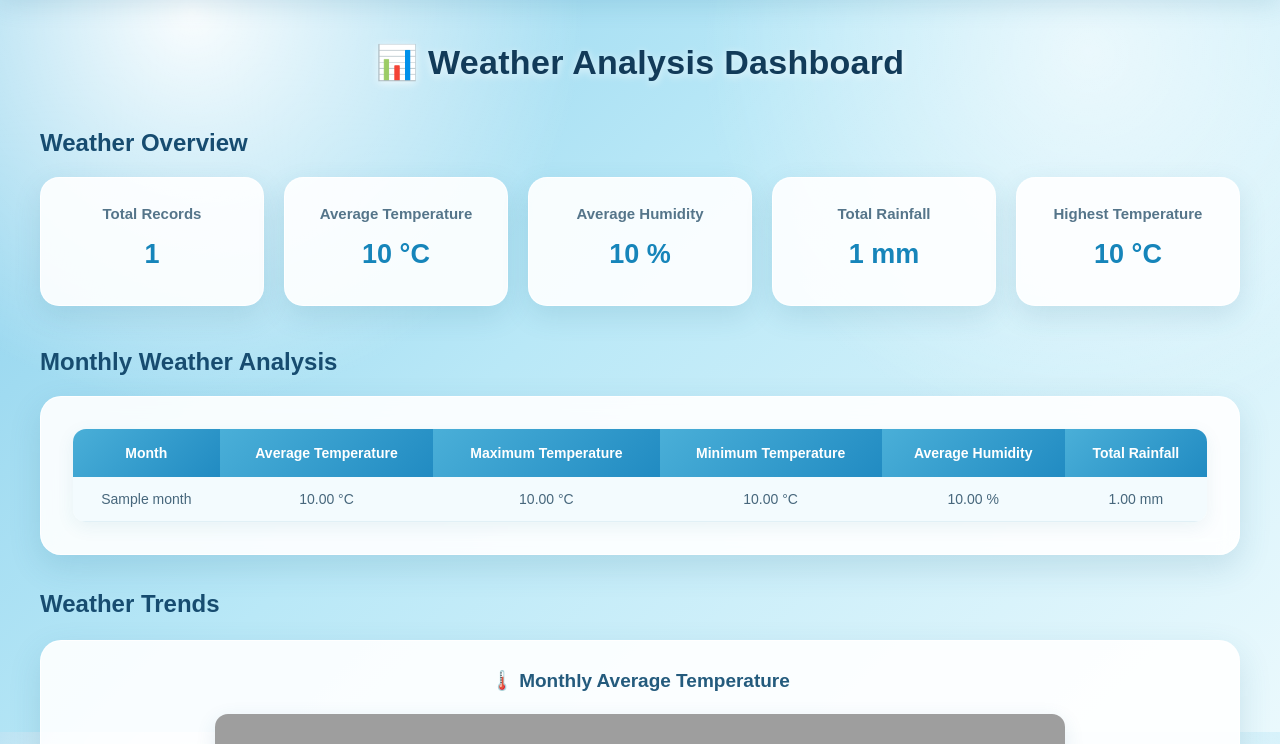
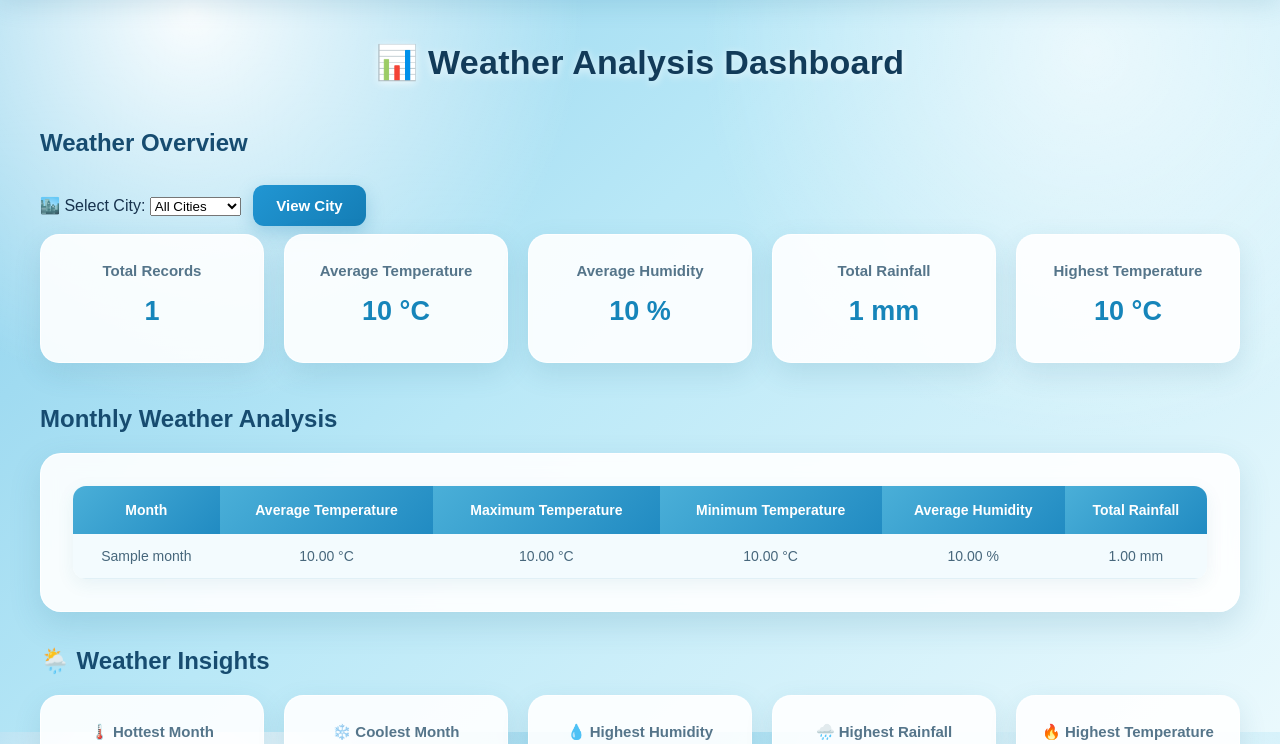
Before and after one commit to EHarika07/weather-data-analysis-system, a Flask app: template templates/analysis.html in a window 1280 px wide. Shown: the part 68-812 px from the top of the page. Run offline with Flask 3, Linux system fonts and the light colour scheme; the template is opened without the code that fills it: most values are stand-ins (such as "Sample title", 1, 10 or a date in 2020); grey boxes are pictures that could not be loaded.

Commit message:
Update analysis.html

```diff
--- a/templates/analysis.html
+++ b/templates/analysis.html
@@ -29,6 +29,39 @@
     <div class="container">
 
         <h2>Weather Overview</h2>
+
+        <div class="city-filter">
+
+            <form action="/analysis" method="GET">
+
+                <label for="city">
+                    🏙️ Select City:
+                </label>
+
+                <select name="city" id="city">
+
+                    <option value="">
+                        All Cities
+                    </option>
+
+                    {% for city in cities %}
+
+                    <option value="{{ city }}"
+                        {% if selected_city == city %}selected{% endif %}>
+                        {{ city }}
+                    </option>
+
+                    {% endfor %}
+
+                </select>
+
+                <button type="submit">
+                    View City
+                </button>
+
+            </form>
+
+        </div>
 
         <div class="summary-container">
 
@@ -78,7 +111,9 @@
 
                 <tr>
 
-                    <td>{{ row.month }}</td>
+                    <td>
+                        {{ row.month }}
+                    </td>
 
                     <td>
                         {{ "%.2f"|format(row.average_temperature) }} °C
@@ -108,17 +143,60 @@
 
         </div>
 
+        <h2>🌦️ Weather Insights</h2>
+
+        <div class="summary-container">
+
+            <div class="summary-card">
+                <h3>🌡️ Hottest Month</h3>
+                <p>{{ hottest_month }}</p>
+            </div>
+
+            <div class="summary-card">
+                <h3>❄️ Coolest Month</h3>
+                <p>{{ coolest_month }}</p>
+            </div>
+
+            <div class="summary-card">
+                <h3>💧 Highest Humidity</h3>
+                <p>{{ highest_humidity_month }}</p>
+            </div>
+
+            <div class="summary-card">
+                <h3>🌧️ Highest Rainfall</h3>
+                <p>{{ highest_rainfall_month }}</p>
+            </div>
+
+            <div class="summary-card">
+                <h3>🔥 Highest Temperature</h3>
+                <p>{{ highest_temperature }} °C</p>
+            </div>
+
+            <div class="summary-card">
+                <h3>❄️ Lowest Temperature</h3>
+                <p>{{ lowest_temperature }} °C</p>
+            </div>
+
+            <div class="summary-card">
+                <h3>📏 Temperature Range</h3>
+                <p>{{ temperature_range }} °C</p>
+            </div>
+
+        </div>
+
         <h2>Weather Trends</h2>
 
         <div class="chart-card">
 
             <h3>🌡️ Monthly Average Temperature</h3>
 
-            <img src="{{ url_for(
+            <img
+                src="{{ url_for(
                     'static',
                     filename='charts/temperature.png'
-            ) }}"
-            alt="Monthly Average Temperature">
+                ) }}?v={{ chart_version }}"
+                alt="Monthly Average Temperature"
+            >
 
         </div>
 
@@ -126,11 +204,13 @@
 
             <h3>💧 Monthly Average Humidity</h3>
 
-            <img src="{{ url_for(
+            <img
+                src="{{ url_for(
                     'static',
                     filename='charts/humidity.png'
-            ) }}"
-            alt="Monthly Average Humidity">
+                ) }}?v={{ chart_version }}"
+                alt="Monthly Average Humidity"
+            >
 
         </div>
 
@@ -138,11 +218,13 @@
 
             <h3>🌧️ Monthly Total Rainfall</h3>
 
-            <img src="{{ url_for(
+            <img
+                src="{{ url_for(
                     'static',
                     filename='charts/rainfall.png'
-            ) }}"
-            alt="Monthly Total Rainfall">
+                ) }}?v={{ chart_version }}"
+                alt="Monthly Total Rainfall"
+            >
 
         </div>
 
```
Lines whose indentation alone changed are shown as unchanged.
